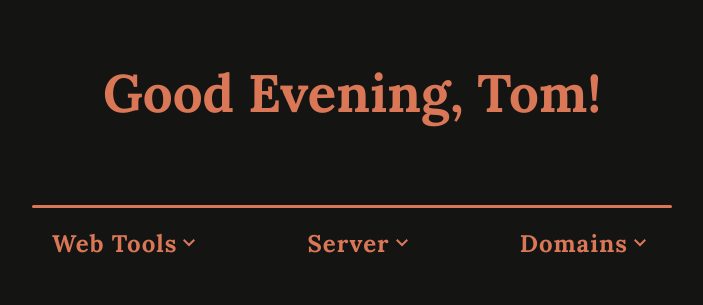
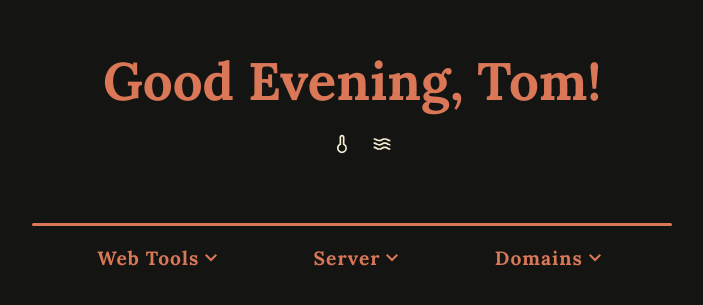
Before and after one commit to GrandpaTomcode/startpage, a website built with Vite: page index.html in a window 1280 px wide. Shown: the part 169-474 px from the top of the page, without its empty margins (288-991 px from the left). Built offline with nearby package versions, Linux system fonts and the light colour scheme; no server answers.

Commit message:
icons for weather

```diff
--- a/index.html
+++ b/index.html
@@ -17,7 +17,38 @@
     <div class="container">
       <div id="titleSearch">
         <h1 id="greeting" class="title">Good Morning, Tom</h1>
-        <div id="weather"></div>
+        <div class="weatherContainer">
+          <div id="condition"></div>
+          <div class="tempContainer">
+            <svg
+              xmlns="http://www.w3.org/2000/svg"
+              width="24"
+              height="24"
+              fill="currentColor"
+              viewBox="0 0 24 24"
+            >
+              <!--Boxicons v3.0.8 https://boxicons.com | License  https://docs.boxicons.com/free-->
+              <path
+                d="M15 11.81V4c0-1.65-1.35-3-3-3S9 2.35 9 4v7.81a6.03 6.03 0 0 0-2.91 6.25c.41 2.38 2.27 4.32 4.63 4.81.42.09.85.13 1.27.13 1.38 0 2.71-.46 3.79-1.34A5.98 5.98 0 0 0 18 17a5.99 5.99 0 0 0-3-5.19m-.48 8.3c-.95.77-2.16 1.06-3.39.8-1.54-.32-2.8-1.63-3.06-3.19-.32-1.84.65-3.64 2.34-4.38.36-.16.6-.52.6-.92V4c0-.55.45-1 1-1s1 .45 1 1v8.42c0 .4.24.76.6.92 1.46.64 2.4 2.08 2.4 3.66 0 1.21-.54 2.34-1.48 3.11Z"
+              ></path>
+            </svg>
+            <div id="temp"></div>
+          </div>
+          <div class="windContainer">
+            <svg
+              xmlns="http://www.w3.org/2000/svg"
+              width="24"
+              height="24"
+              fill="currentColor"
+              viewBox="0 0 24 24"
+            >
+              <path
+                d="M15.34 5c-1.94 0-2.96.61-3.85 1.14-.8.48-1.43.86-2.82.86s-2.02-.38-2.82-.86C4.96 5.6 3.95 5 2 5v2c1.39 0 2.02.38 2.82.86C5.71 8.4 6.72 9 8.67 9s2.96-.61 3.85-1.14c.8-.48 1.43-.86 2.82-.86s2.02.38 2.82.86c.89.54 1.9 1.14 3.85 1.14V7c-1.39 0-2.02-.38-2.82-.86C18.3 5.6 17.29 5 15.34 5m0 5c-1.94 0-2.96.61-3.85 1.14-.8.48-1.43.86-2.82.86s-2.02-.38-2.82-.86C4.96 10.6 3.95 10 2 10v2c1.39 0 2.02.38 2.82.86.89.54 1.9 1.14 3.85 1.14s2.96-.61 3.85-1.14c.8-.48 1.43-.86 2.82-.86s2.02.38 2.82.86c.89.54 1.9 1.14 3.85 1.14v-2c-1.39 0-2.02-.38-2.82-.86-.89-.54-1.9-1.14-3.85-1.14m0 5c-1.94 0-2.96.61-3.85 1.14-.8.48-1.43.86-2.82.86s-2.02-.38-2.82-.86C4.96 15.6 3.95 15 2 15v2c1.39 0 2.02.38 2.82.86.89.54 1.9 1.14 3.85 1.14s2.96-.61 3.85-1.14c.8-.48 1.43-.86 2.82-.86s2.02.38 2.82.86c.89.54 1.9 1.14 3.85 1.14v-2c-1.39 0-2.02-.38-2.82-.86-.89-.54-1.9-1.14-3.85-1.14"
+              ></path>
+            </svg>
+            <div id="wind"></div>
+          </div>
+        </div>
 
         <form
           class="search"
--- a/src/main.js
+++ b/src/main.js
@@ -72,8 +72,10 @@ document.addEventListener("DOMContentLoaded", () => {
     const { temperature, windspeed, weathercode } = data.current_weather;
     const icon = getWeatherIcon(weathercode);
 
-    document.getElementById("weather").textContent =
-      `${icon} ${temperature}°C · Wind: ${windspeed} mph`;
+    document.getElementById("condition").textContent = `Condition: ${icon}`;
+    document.getElementById("temp").textContent =
+      `: ${parseInt(temperature)}°C`;
+    document.getElementById("wind").textContent = `: ${parseInt(windspeed)} mph`;
   }
 
   getWeather();
--- a/style.css
+++ b/style.css
@@ -74,17 +74,34 @@ a {
   margin-top: 15px;
   background-color: #d97757;
 }
-#weather {
+.weatherContainer {
+  display: flex;
+  flex-direction: row;
+  justify-content: center;
+  align-items: center;
   color: #f8eed2;
-  text-align: center;
-  margin-top: 10px;
+  margin-top: 20px;
+}
+.weatherContainer svg {
+  width: 20px;
+  height: 20px;
+}
+.tempContainer {
+  display: flex;
+  flex-direction: row;
+  margin-left: 20px;
+}
+.windContainer {
+  display: flex;
+  flex-direction: row;
+  margin-left: 20px;
 }
 .dropdown {
   display: flex;
   flex-direction: row;
-  justify-content: space-between;
+  justify-content: space-around;
   align-items: baseline;
-  font-size: 1.5em;
+  font-size: 1.2em;
   color: #d97757;
   list-style-type: none;
   letter-spacing: 1px;
```
